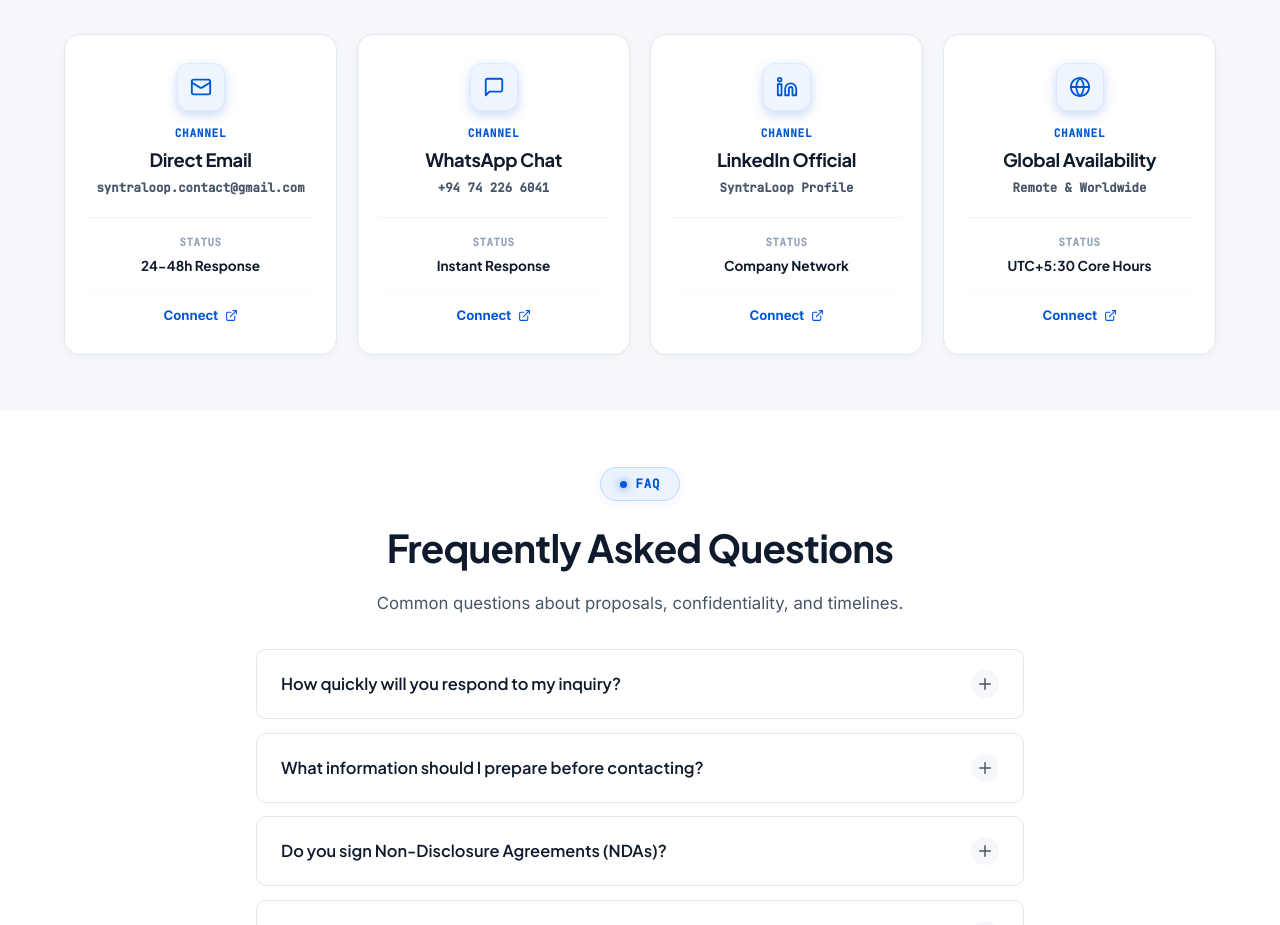
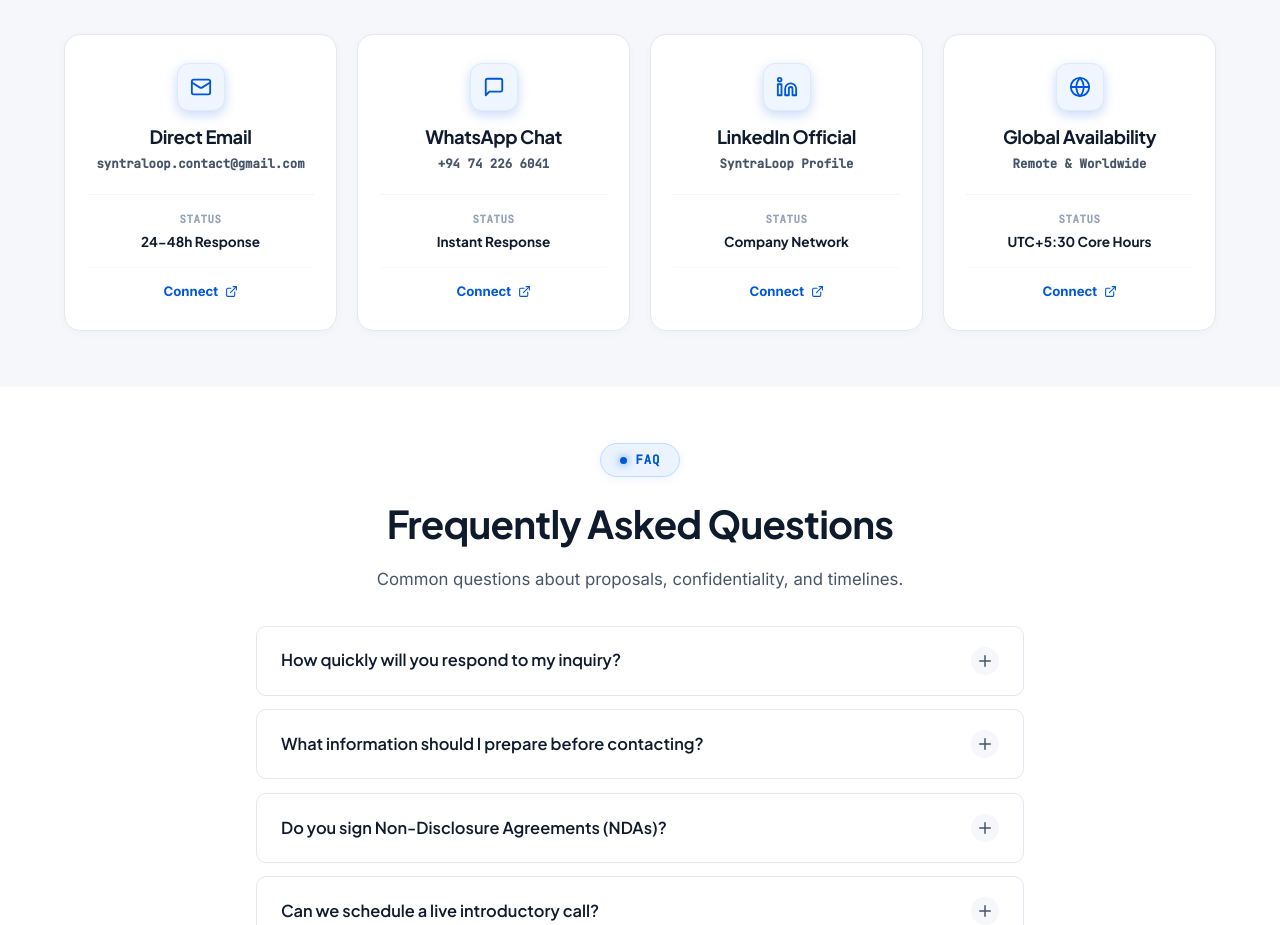
Before and after one commit to ashenwellappili/syntraloop-website, a Next.js app: page /contact in a window 1280 px wide. Shown: the part 1722-2647 px from the top of the page. Built offline with nearby package versions, Linux system fonts and the light colour scheme.

Commit message:
Remove Channel label from contact cards

```diff
--- a/app/contact/ContactClient.js
+++ b/app/contact/ContactClient.js
@@ -580,7 +580,6 @@ export default function ContactClient() {
                       <div className="path-icon-box">
                         <IconComp size={22} />
                       </div>
-                      <span className="path-card-kicker">Channel</span>
                       <h3 className="path-card-title">{item.title}</h3>
                       <span className="contact-val-text" title={item.value}>
                         {item.value}
```
